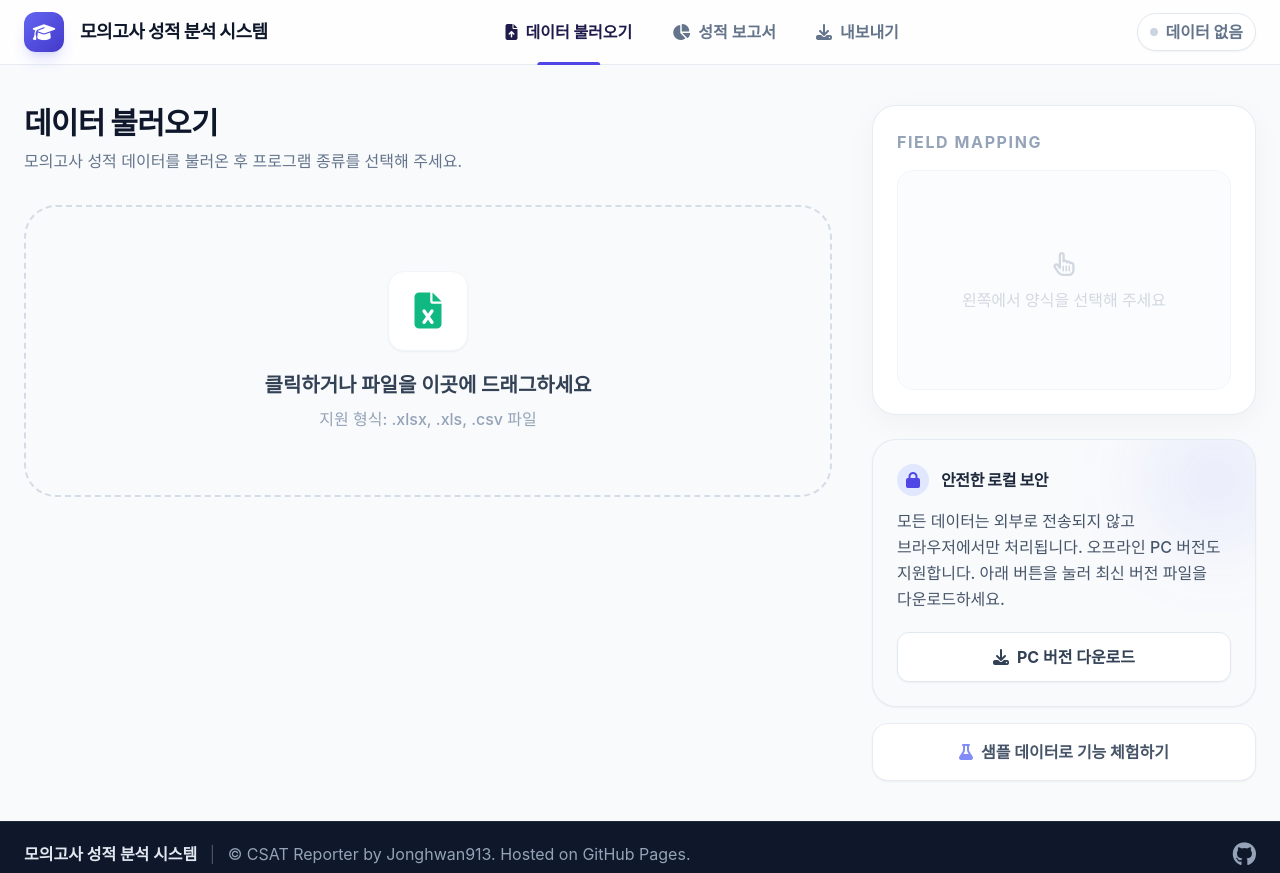
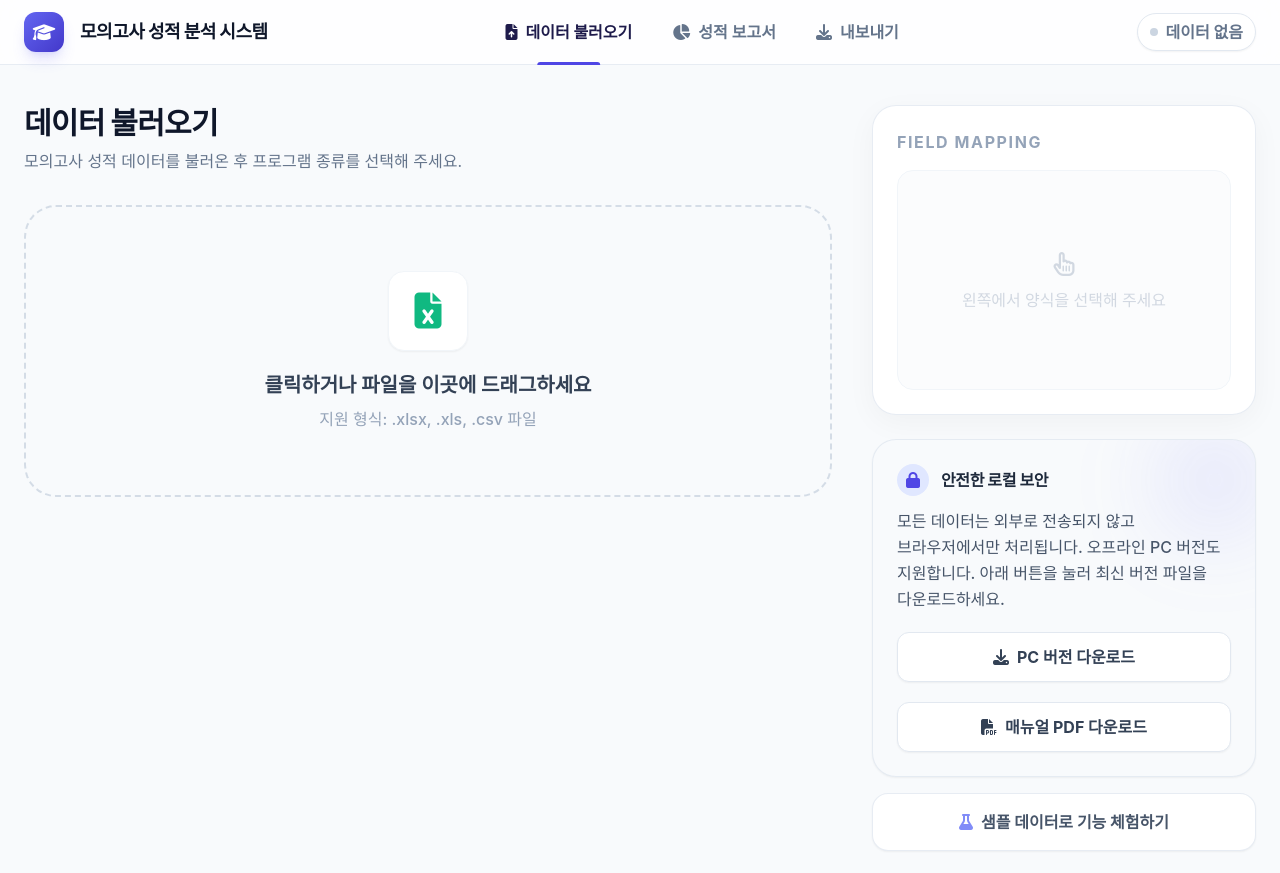
Before and after one commit to itmir913/score-reporter, a plain HTML site: page index.html in a window 1280 px wide. Shown: the top 873 px of the page. Drawn offline with nearby package versions, Linux system fonts and the light colour scheme; a web font is replaced by a local one.

Commit message:
Score-reporter 매뉴얼 PDF 다운로드 링크 추가

```diff
--- a/index.html
+++ b/index.html
@@ -163,7 +163,9 @@
 
                                     <li class="pl-1 mt-2">
                                         <span class="bg-amber-100 px-1.5 py-0.5 rounded text-amber-700 font-bold border border-amber-200">황색 배경</span>은
-                                        데이터에서 제외되는 <span class="bg-amber-100 px-1.5 py-0.5 rounded text-amber-700 font-bold border border-amber-200">제목(Header) 행</span>입니다. 실제 <b>학생 성적</b>이 황색으로
+                                        데이터에서 제외되는 <span
+                                            class="bg-amber-100 px-1.5 py-0.5 rounded text-amber-700 font-bold border border-amber-200">제목(Header) 행</span>입니다.
+                                        실제 <b>학생 성적</b>이 황색으로
                                         표시된다면, 양식을 잘못 선택한 것입니다.
                                     </li>
                                 </ul>
@@ -216,6 +218,11 @@
                             <a href="https://github.com/itmir913/teacher-utility-kit/releases/download/latest/score-reporter.zip"
                                class="mt-2 w-full bg-white border border-slate-200 text-slate-700 hover:text-indigo-600 hover:border-indigo-200 hover:bg-indigo-50 font-bold rounded-xl py-3 text-base transition-all flex items-center justify-center gap-2 shadow-sm">
                                 <i class="fa-solid fa-download"></i> PC 버전 다운로드
+                            </a>
+
+                            <a href="https://github.com/itmir913/teacher-utility-kit/raw/master/score-reporter/docs/[Manual]-모의고사-성적-분석-리포트-시스템.pdf"
+                               class="mt-2 w-full bg-white border border-slate-200 text-slate-700 hover:text-indigo-600 hover:border-indigo-200 hover:bg-indigo-50 font-bold rounded-xl py-3 text-base transition-all flex items-center justify-center gap-2 shadow-sm">
+                                <i class="fa-solid fa-file-pdf"></i> 매뉴얼 PDF 다운로드
                             </a>
                         </div>
                     </div>
```
